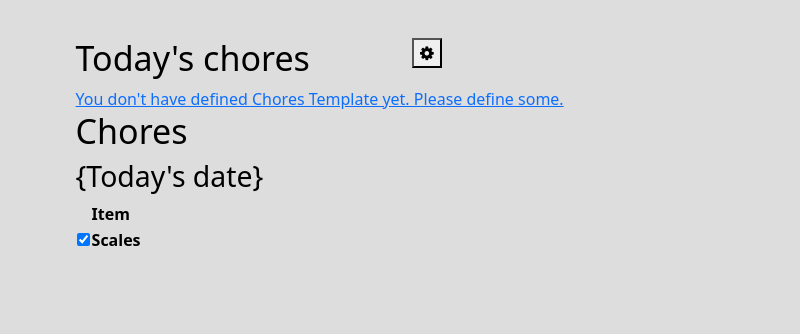
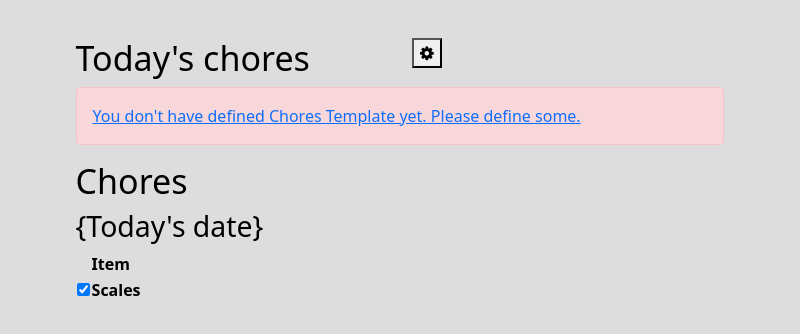
Before and after one commit to jepasq/daily-chores, an Electron app: page index.html in a window 800 px wide. Drawn offline with nearby package versions, Linux system fonts and the light colour scheme.

Commit message:
Better undefined chores alert style

```diff
--- a/index.html
+++ b/index.html
@@ -30,8 +30,8 @@
       </div>
     </div>
 
-    <div id="undefined-chore-template" class="hidden"><a href='#'>
-	You don't have defined Chores Template yet.
+    <div id="undefined-chore-template" class="hidden alert alert-danger">
+      <a href='#'>You don't have defined Chores Template yet.
 	Please define some.</a>
     </div>
 
```
Also changed, not shown: 1 other file.
